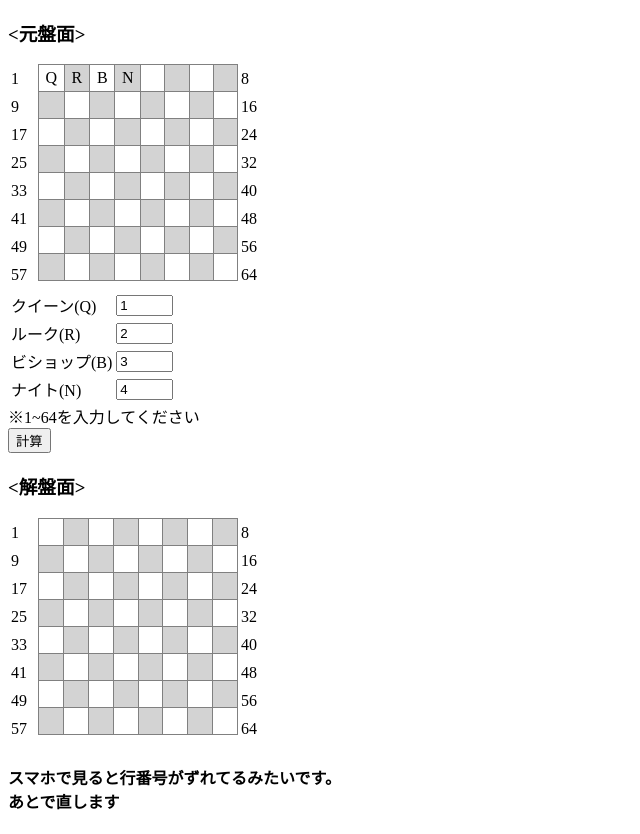
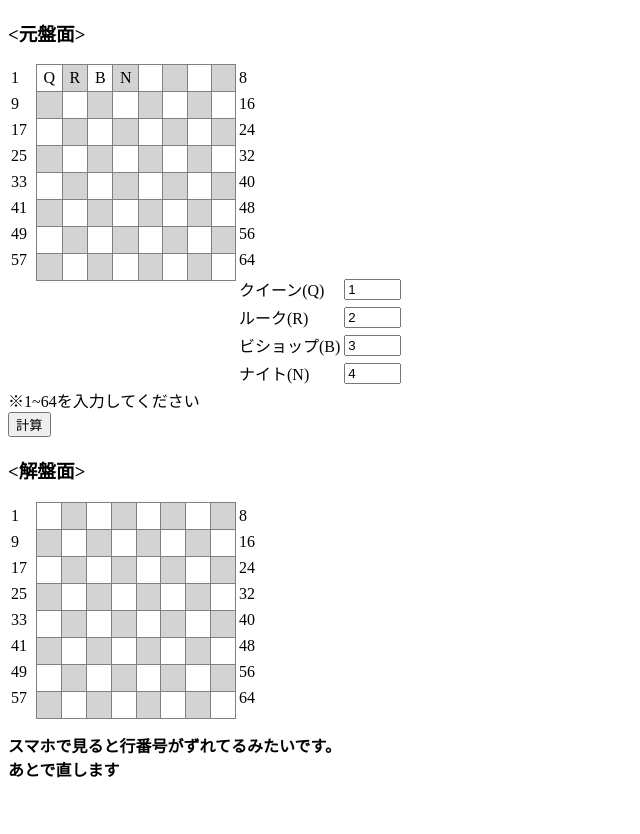
Before and after one commit to rft6/zetsu3, a plain HTML site: page chess/index.html in a window 1280 px wide. Shown: the whole page, without its empty margins (0-640 px from the left). After the commit the page ends 802 px from the top, so only its background shows below. Drawn offline with nearby package versions, Linux system fonts and the light colour scheme.

Commit message:
行番号高さ微調整

```diff
--- a/chess/index.html
+++ b/chess/index.html
@@ -8,14 +8,14 @@
     <div>
         <h3>&lt;元盤面&gt;</h3>
         <table style="float:left;">
-            <tr><td style="width:24px;height:24px;">1</td></tr>
-            <tr><td style="width:24px;height:24px;">9</td></tr>
-            <tr><td style="width:24px;height:24px;">17</td></tr>
-            <tr><td style="width:24px;height:24px;">25</td></tr>
-            <tr><td style="width:24px;height:24px;">33</td></tr>
-            <tr><td style="width:24px;height:24px;">41</td></tr>
-            <tr><td style="width:24px;height:24px;">49</td></tr>
-            <tr><td style="width:24px;height:24px;">57</td></tr>
+            <tr><td style="width:22px;height:22px;">1</td></tr>
+            <tr><td style="width:22px;height:22px;">9</td></tr>
+            <tr><td style="width:22px;height:22px;">17</td></tr>
+            <tr><td style="width:22px;height:22px;">25</td></tr>
+            <tr><td style="width:22px;height:22px;">33</td></tr>
+            <tr><td style="width:22px;height:22px;">41</td></tr>
+            <tr><td style="width:22px;height:22px;">49</td></tr>
+            <tr><td style="width:22px;height:22px;">57</td></tr>
         </table>
         <table border="1" style="border-collapse: collapse;float:left;" width="200" height="200">
             <tr>
@@ -100,14 +100,14 @@
             </tr>
         </table>
         <table>
-            <tr><td style="width:24px;height:24px;">8</td></tr>
-            <tr><td style="width:24px;height:24px;">16</td></tr>
-            <tr><td style="width:24px;height:24px;">24</td></tr>
-            <tr><td style="width:24px;height:24px;">32</td></tr>
-            <tr><td style="width:24px;height:24px;">40</td></tr>
-            <tr><td style="width:24px;height:24px;">48</td></tr>
-            <tr><td style="width:24px;height:24px;">56</td></tr>
-            <tr><td style="width:24px;height:24px;">64</td></tr>
+            <tr><td style="width:22px;height:22px;">8</td></tr>
+            <tr><td style="width:22px;height:22px;">16</td></tr>
+            <tr><td style="width:22px;height:22px;">24</td></tr>
+            <tr><td style="width:22px;height:22px;">32</td></tr>
+            <tr><td style="width:22px;height:22px;">40</td></tr>
+            <tr><td style="width:22px;height:22px;">48</td></tr>
+            <tr><td style="width:22px;height:22px;">56</td></tr>
+            <tr><td style="width:22px;height:22px;">64</td></tr>
         </table>
     </div>
     <div>
@@ -137,14 +137,14 @@
     <div>
         <h3>&lt;解盤面&gt;</h3>
         <table style="float:left;">
-            <tr><td style="width:24px;height:24px;">1</td></tr>
-            <tr><td style="width:24px;height:24px;">9</td></tr>
-            <tr><td style="width:24px;height:24px;">17</td></tr>
-            <tr><td style="width:24px;height:24px;">25</td></tr>
-            <tr><td style="width:24px;height:24px;">33</td></tr>
-            <tr><td style="width:24px;height:24px;">41</td></tr>
-            <tr><td style="width:24px;height:24px;">49</td></tr>
-            <tr><td style="width:24px;height:24px;">57</td></tr>
+            <tr><td style="width:22px;height:22px;">1</td></tr>
+            <tr><td style="width:22px;height:22px;">9</td></tr>
+            <tr><td style="width:22px;height:22px;">17</td></tr>
+            <tr><td style="width:22px;height:22px;">25</td></tr>
+            <tr><td style="width:22px;height:22px;">33</td></tr>
+            <tr><td style="width:22px;height:22px;">41</td></tr>
+            <tr><td style="width:22px;height:22px;">49</td></tr>
+            <tr><td style="width:22px;height:22px;">57</td></tr>
         </table>
         <table border="1" style="border-collapse: collapse;float:left;" width="200" height="200">
             <tr>
@@ -229,14 +229,14 @@
             </tr>
         </table>
         <table>
-            <tr><td style="width:24px;height:24px;">8</td></tr>
-            <tr><td style="width:24px;height:24px;">16</td></tr>
-            <tr><td style="width:24px;height:24px;">24</td></tr>
-            <tr><td style="width:24px;height:24px;">32</td></tr>
-            <tr><td style="width:24px;height:24px;">40</td></tr>
-            <tr><td style="width:24px;height:24px;">48</td></tr>
-            <tr><td style="width:24px;height:24px;">56</td></tr>
-            <tr><td style="width:24px;height:24px;">64</td></tr>
+            <tr><td style="width:22px;height:22px;">8</td></tr>
+            <tr><td style="width:22px;height:22px;">16</td></tr>
+            <tr><td style="width:22px;height:22px;">24</td></tr>
+            <tr><td style="width:22px;height:22px;">32</td></tr>
+            <tr><td style="width:22px;height:22px;">40</td></tr>
+            <tr><td style="width:22px;height:22px;">48</td></tr>
+            <tr><td style="width:22px;height:22px;">56</td></tr>
+            <tr><td style="width:22px;height:22px;">64</td></tr>
         </table>
     </div>
     <div>
```
